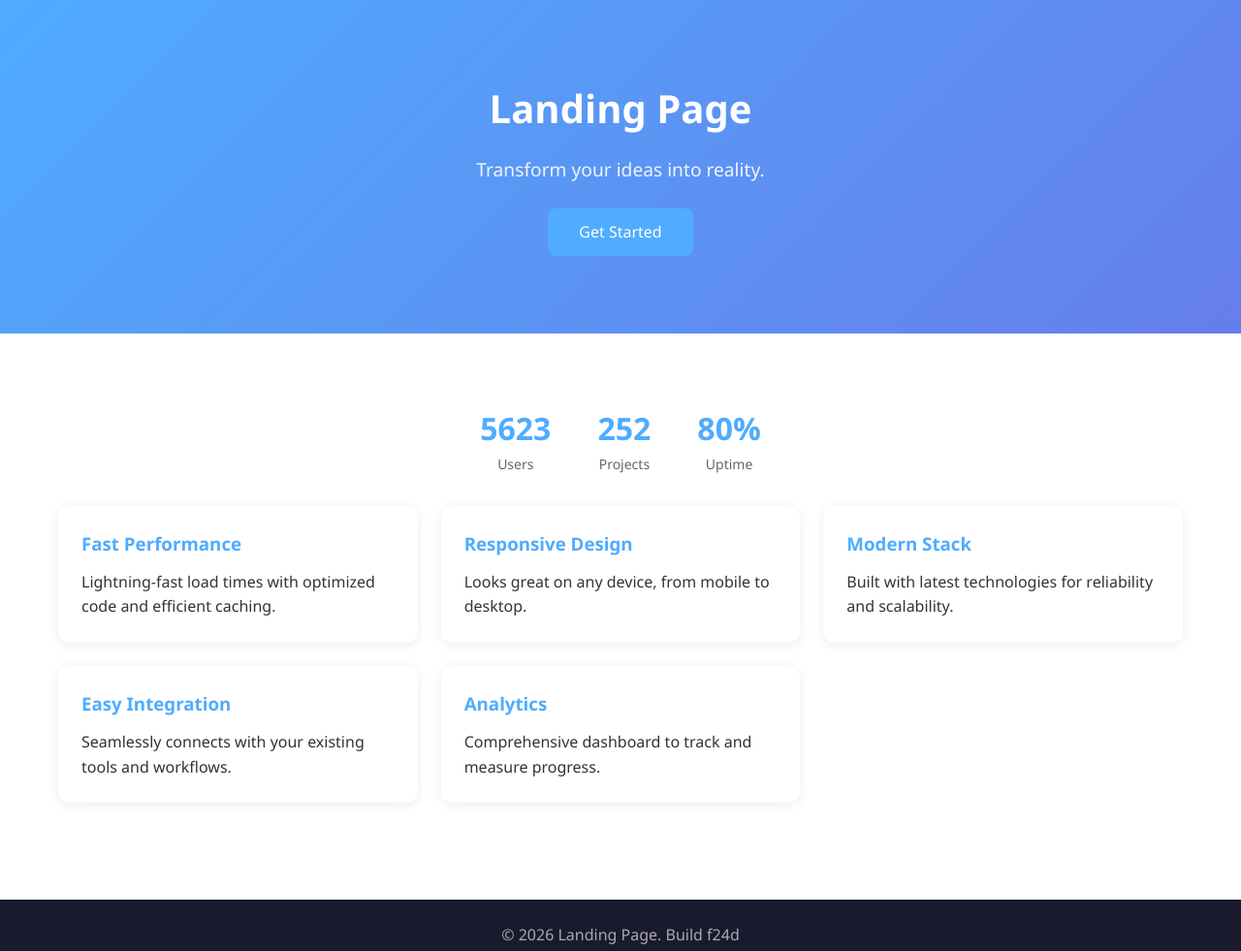
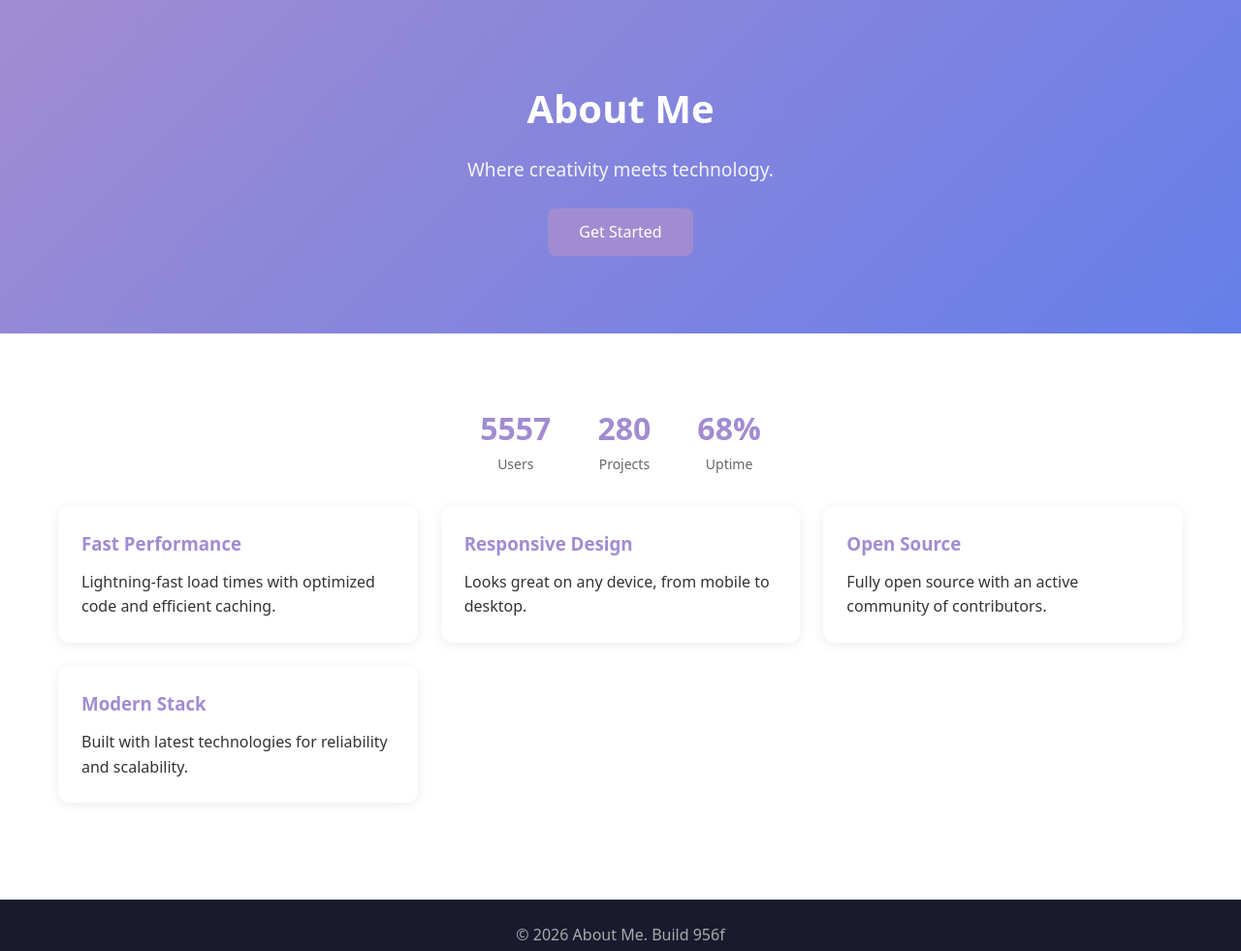
Before and after one commit to hoanghunghuynh918-art/template-180766, a plain HTML site: page about.html in a window 1280 px wide. Shown: the whole page at 97% size. Drawn offline with Linux system fonts and the light colour scheme.

```diff
--- a/about.html
+++ b/about.html
@@ -3,49 +3,48 @@
 <head>
 	<meta charset="UTF-8">
 	<meta name="viewport" content="width=device-width, initial-scale=1.0">
-	<title>Landing Page</title>
+	<title>About Me</title>
 	<style>
 		* { margin: 0; padding: 0; box-sizing: border-box; }
-		body { font-family: 'Segoe UI', Tahoma, Geneva, Verdana, sans-serif; line-height: 1.6; color: #333; }
-		.hero { background: linear-gradient(135deg, #4facfe, #667eea); color: #fff; padding: 80px 20px; text-align: center; }
+		body { font-family: system-ui, -apple-system, sans-serif; line-height: 1.6; color: #333; }
+		.hero { background: linear-gradient(135deg, #a18cd1, #667eea); color: #fff; padding: 80px 20px; text-align: center; }
 		.hero h1 { font-size: 2.5rem; margin-bottom: 16px; }
 		.hero p { font-size: 1.2rem; opacity: .9; max-width: 600px; margin: 0 auto; }
 		.container { max-width: 1200px; margin: 0 auto; padding: 40px 20px; }
 		.grid { display: grid; grid-template-columns: repeat(auto-fit, minmax(280px, 1fr)); gap: 24px; margin-top: 32px; }
 		.card { background: #fff; border-radius: 12px; padding: 24px; box-shadow: 0 2px 12px rgba(0,0,0,.08); transition: transform .2s; }
 		.card:hover { transform: translateY(-4px); }
-		.card h3 { color: #4facfe; margin-bottom: 12px; }
-		.btn { display: inline-block; padding: 12px 32px; background: #4facfe; color: #fff; border: none; border-radius: 8px; font-size: 1rem; cursor: pointer; text-decoration: none; margin-top: 24px; }
+		.card h3 { color: #a18cd1; margin-bottom: 12px; }
+		.btn { display: inline-block; padding: 12px 32px; background: #a18cd1; color: #fff; border: none; border-radius: 8px; font-size: 1rem; cursor: pointer; text-decoration: none; margin-top: 24px; }
 		.btn:hover { opacity: .9; }
 		.stats { display: flex; justify-content: center; gap: 48px; margin-top: 32px; }
 		.stat { text-align: center; }
-		.stat-num { font-size: 2rem; font-weight: bold; color: #4facfe; }
+		.stat-num { font-size: 2rem; font-weight: bold; color: #a18cd1; }
 		.stat-lbl { font-size: .875rem; color: #666; }
 		footer { background: #1a1a2e; color: #aaa; text-align: center; padding: 24px; margin-top: 60px; }
 	</style>
 </head>
 <body>
 	<div class="hero">
-		<h1>Landing Page</h1>
-		<p>Transform your ideas into reality.</p>
+		<h1>About Me</h1>
+		<p>Where creativity meets technology.</p>
 		<a href="#content" class="btn">Get Started</a>
 	</div>
 	<div class="container" id="content">
 		<div class="stats">
-			<div class="stat"><div class="stat-num">5623</div><div class="stat-lbl">Users</div></div>
-			<div class="stat"><div class="stat-num">252</div><div class="stat-lbl">Projects</div></div>
-			<div class="stat"><div class="stat-num">80%</div><div class="stat-lbl">Uptime</div></div>
+			<div class="stat"><div class="stat-num">5557</div><div class="stat-lbl">Users</div></div>
+			<div class="stat"><div class="stat-num">280</div><div class="stat-lbl">Projects</div></div>
+			<div class="stat"><div class="stat-num">68%</div><div class="stat-lbl">Uptime</div></div>
 		</div>
 		<div class="grid">
 			<div class="card"><h3>Fast Performance</h3><p>Lightning-fast load times with optimized code and efficient caching.</p></div>
 			<div class="card"><h3>Responsive Design</h3><p>Looks great on any device, from mobile to desktop.</p></div>
+			<div class="card"><h3>Open Source</h3><p>Fully open source with an active community of contributors.</p></div>
 			<div class="card"><h3>Modern Stack</h3><p>Built with latest technologies for reliability and scalability.</p></div>
-			<div class="card"><h3>Easy Integration</h3><p>Seamlessly connects with your existing tools and workflows.</p></div>
-			<div class="card"><h3>Analytics</h3><p>Comprehensive dashboard to track and measure progress.</p></div>
 		</div>
 	</div>
 	<footer>
-		<p>&copy; 2026 Landing Page. Build f24d</p>
+		<p>&copy; 2026 About Me. Build 956f</p>
 	</footer>
 </body>
 </html>
```
